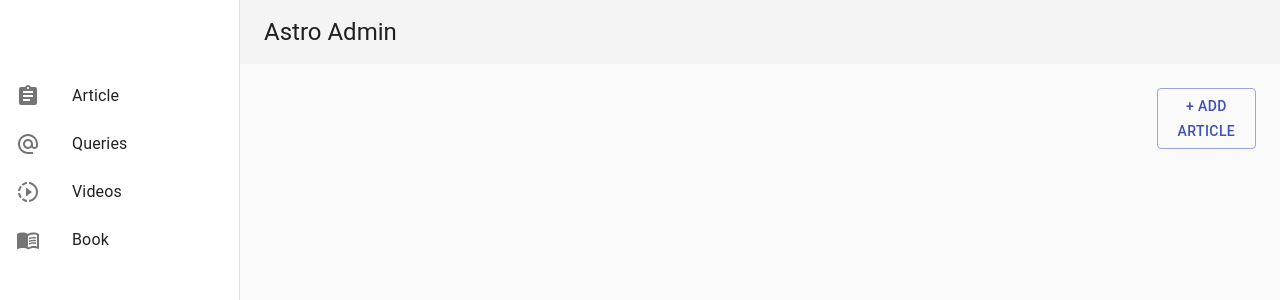
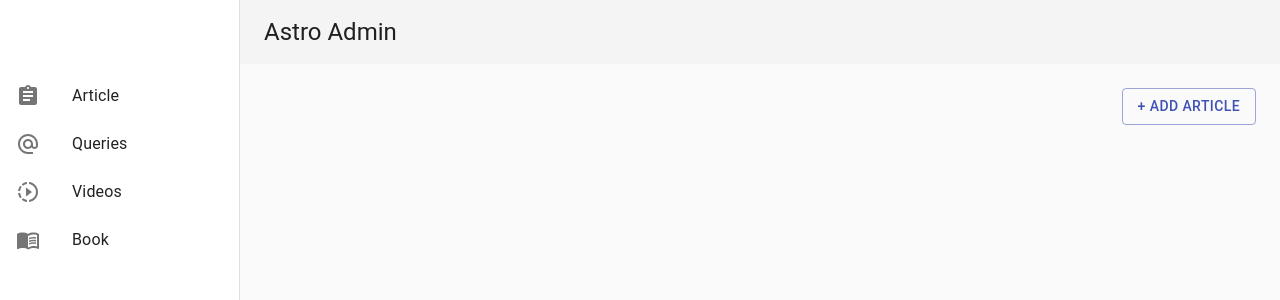
Before and after one commit to oceanacademypuducherry/astrology_admin, a React (Create React App) app in the folder src/: page / in a window 1280 px wide. Shown: the top 300 px of the page. Built offline with nearby package versions, Linux system fonts and the light colour scheme; the HTML template or start-up script is replaced by a standard one.

Commit message:
+ button update

```diff
--- a/src/Screens/Article.js
+++ b/src/Screens/Article.js
@@ -41,15 +41,13 @@ export default function Article() {
 
   return (
     <>
-      <div>
-        <Button
-          variant="outlined"
-          color="primary"
-          style={{
-            marginLeft: "90%",
-          }}
-          onClick={handleClickOpen}
-        >
+      <div
+        style={{
+          display: "flex",
+          justifyContent: "flex-end",
+        }}
+      >
+        <Button variant="outlined" color="primary" onClick={handleClickOpen}>
           + Add Article
         </Button>
         <Dialog
--- a/src/Screens/Book.js
+++ b/src/Screens/Book.js
@@ -40,16 +40,13 @@ export default function Book() {
   };
 
   return (
-    <>
-      <Button
-        variant="outlined"
-        color="primary"
-        style={{
-          marginLeft: "90%",
-        }}
-        onC
-        onClick={handleClickOpen}
-      >
+    <div
+      style={{
+        display: "flex",
+        justifyContent: "flex-end",
+      }}
+    >
+      <Button variant="outlined" color="primary" onClick={handleClickOpen}>
         + Add Book
       </Button>
       <Dialog
@@ -145,6 +142,6 @@ export default function Book() {
           </Button>
         </DialogActions>
       </Dialog>
-    </>
+    </div>
   );
 }
--- a/src/Screens/Query.js
+++ b/src/Screens/Query.js
@@ -41,15 +41,13 @@ export default function Query() {
   };
 
   return (
-    <>
-      <Button
-        variant="outlined"
-        color="primary"
-        style={{
-          marginLeft: "90%",
-        }}
-        onClick={handleClickOpen}
-      >
+    <div
+      style={{
+        display: "flex",
+        justifyContent: "flex-end",
+      }}
+    >
+      <Button variant="outlined" color="primary" onClick={handleClickOpen}>
         + Add Query
       </Button>
       <Dialog
@@ -112,6 +110,6 @@ export default function Query() {
           </Button>
         </DialogActions>
       </Dialog>
-    </>
+    </div>
   );
 }
--- a/src/Screens/Vedio.js
+++ b/src/Screens/Vedio.js
@@ -40,16 +40,13 @@ export default function Video() {
   };
 
   return (
-    <>
-      <Button
-        variant="outlined"
-        color="primary"
-        style={{
-          marginLeft: "90%",
-        }}
-        onC
-        onClick={handleClickOpen}
-      >
+    <div
+      style={{
+        display: "flex",
+        justifyContent: "flex-end",
+      }}
+    >
+      <Button variant="outlined" color="primary" onClick={handleClickOpen}>
         + Add Video
       </Button>
       <Dialog
@@ -187,6 +184,6 @@ export default function Video() {
           </Button>
         </DialogActions>
       </Dialog>
-    </>
+    </div>
   );
 }
```
